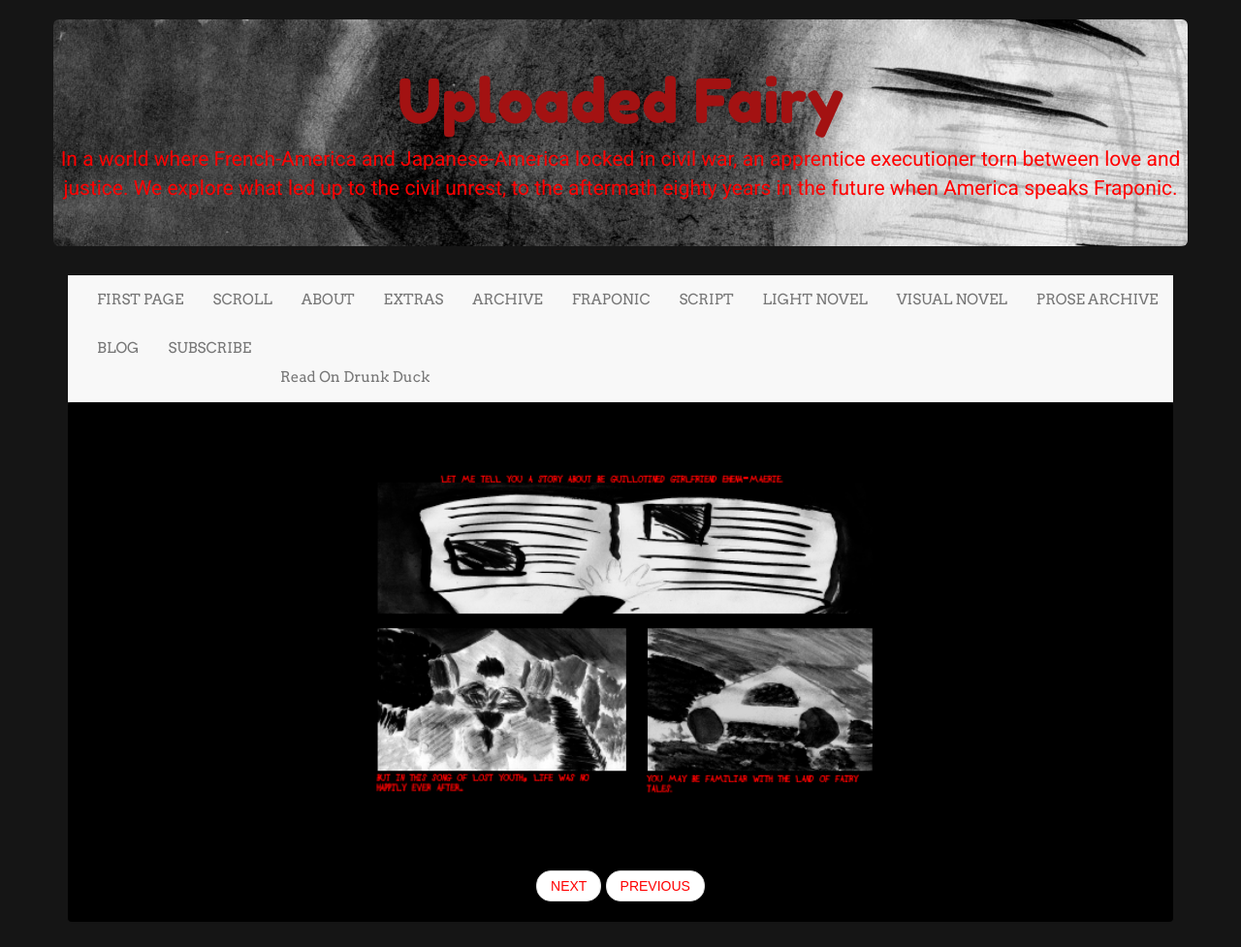
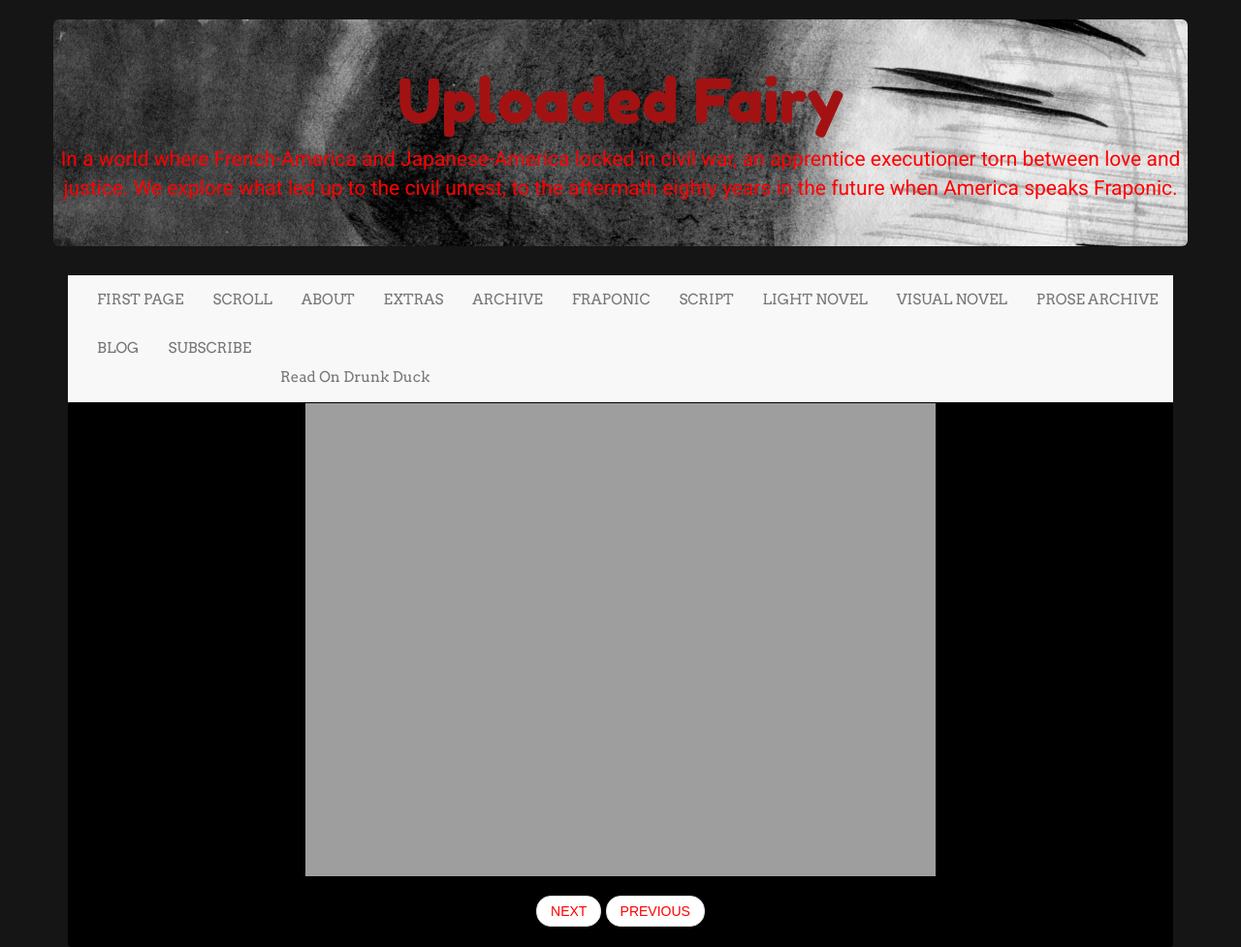
Before and after one commit to LWFlouisa/UploadedFairy, a Jekyll site: the page built from _posts/2021-11-07-page20.md, in a window 1280 px wide. Shown: the whole page at 97% size. Built offline with Jekyll 4.4.1, drawn with Linux system fonts in a browser that asks for light colours; nearby versions of some CDN libraries; before the commit the page ends 951 px from its top, so only the background shows below that.

Commit message:
Update 2021-11-07-page20.md

```diff
--- a/_posts/2021-11-07-page20.md
+++ b/_posts/2021-11-07-page20.md
@@ -5,4 +5,4 @@
 categories: page
 permalink: /020
 ---
-![PAGE TWENTY]({{ site.url }}/pages/pagetest20.png)
+![PAGE TWENTY]({{ site.url }}/finished_pages/page20.jpg)
```
